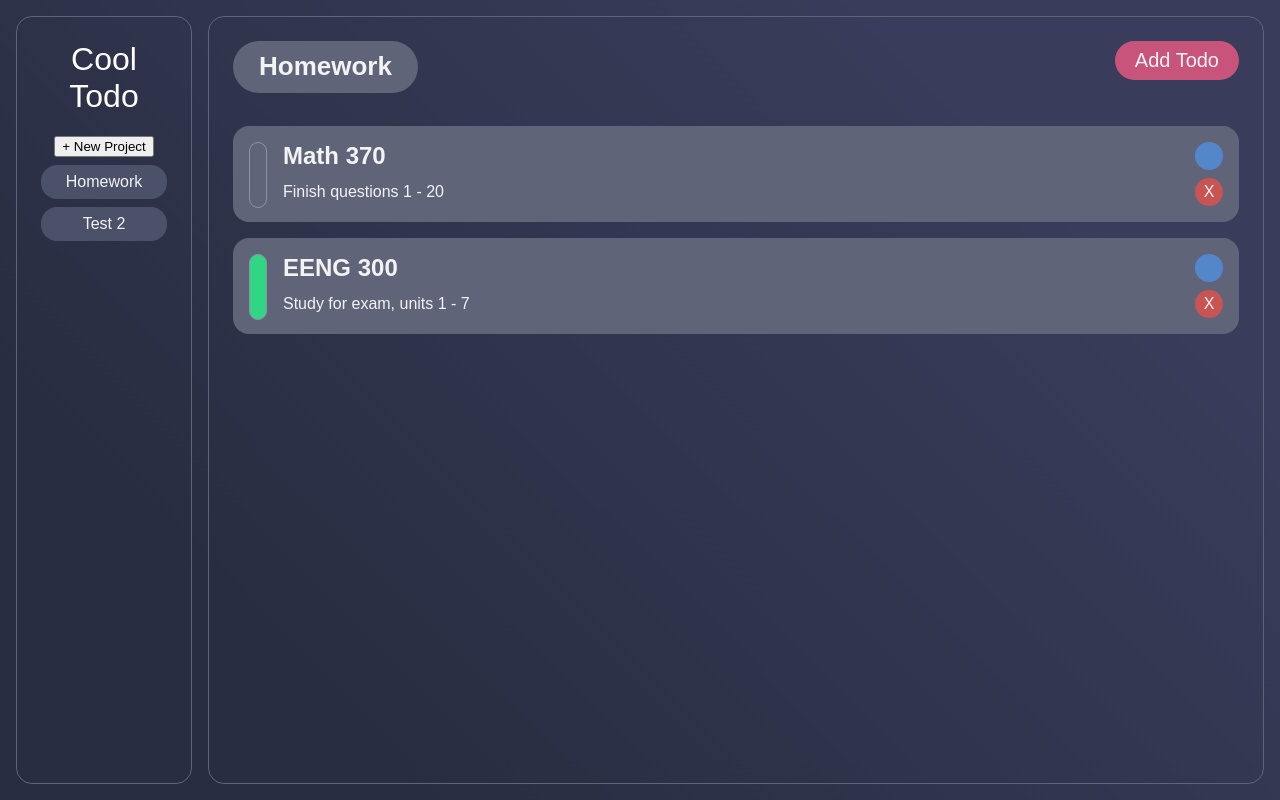
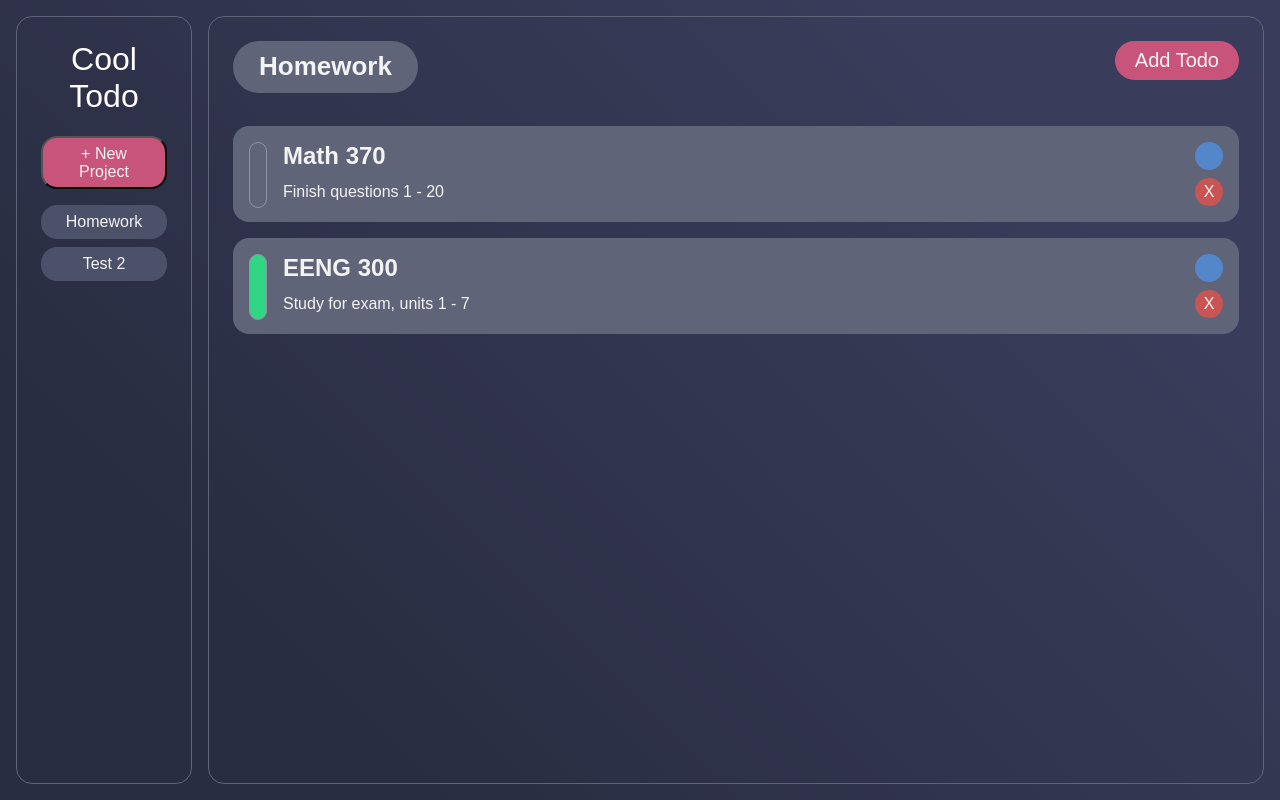
Before and after one commit to John-Jeff/todo-list, a Vue app: page / in a window 1280 px wide. Built offline with nearby package versions, Linux system fonts and the light colour scheme.

Commit message:
Style new project button and form

```diff
--- a/src/components/project/ProjectForm.vue
+++ b/src/components/project/ProjectForm.vue
@@ -14,4 +14,23 @@ export default {
 }
 </script>
 
-<style scoped></style>
+<style scoped>
+#new-project-form {
+    display: grid;
+    grid-template-areas:
+        "input input"
+        "create cancel";
+}
+
+#new-project-input {
+    grid-area: input;
+}
+
+#create-project {
+    grid-area: create;
+}
+
+#cancel-project {
+    grid-area: cancel;
+}
+</style>
--- a/src/components/project/ProjectPane.vue
+++ b/src/components/project/ProjectPane.vue
@@ -33,6 +33,13 @@ export default {
 
 #new-project-btn {
     display: block;
-    margin: 0 auto;
+    margin: 0 auto 1rem;
+    background: #c9547b;
+    color: #f3f3f3;
+    font-family: inherit;
+    font-size: 16px;
+    padding: .4em 1em;
+    border-radius: 1em;
+    cursor: pointer;
 }
 </style>
--- a/src/components/todo/TodoPane.vue
+++ b/src/components/todo/TodoPane.vue
@@ -71,7 +71,6 @@ export default {
 #add-todo-btn {
     background: #c9547b;
     color: #f3f3f3;
-    ;
     font-family: inherit;
     font-size: 20px;
     padding: .4em 1em;
```
